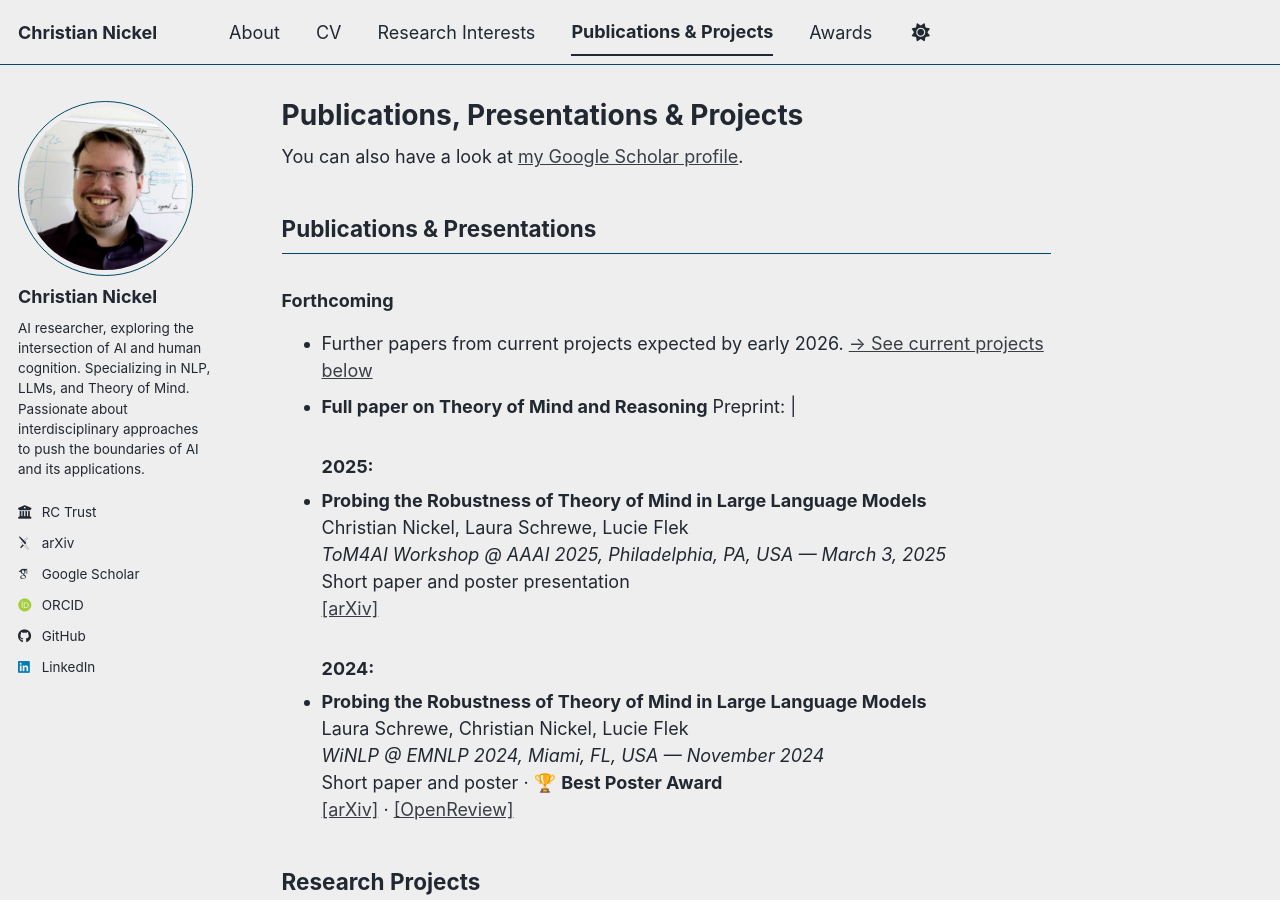
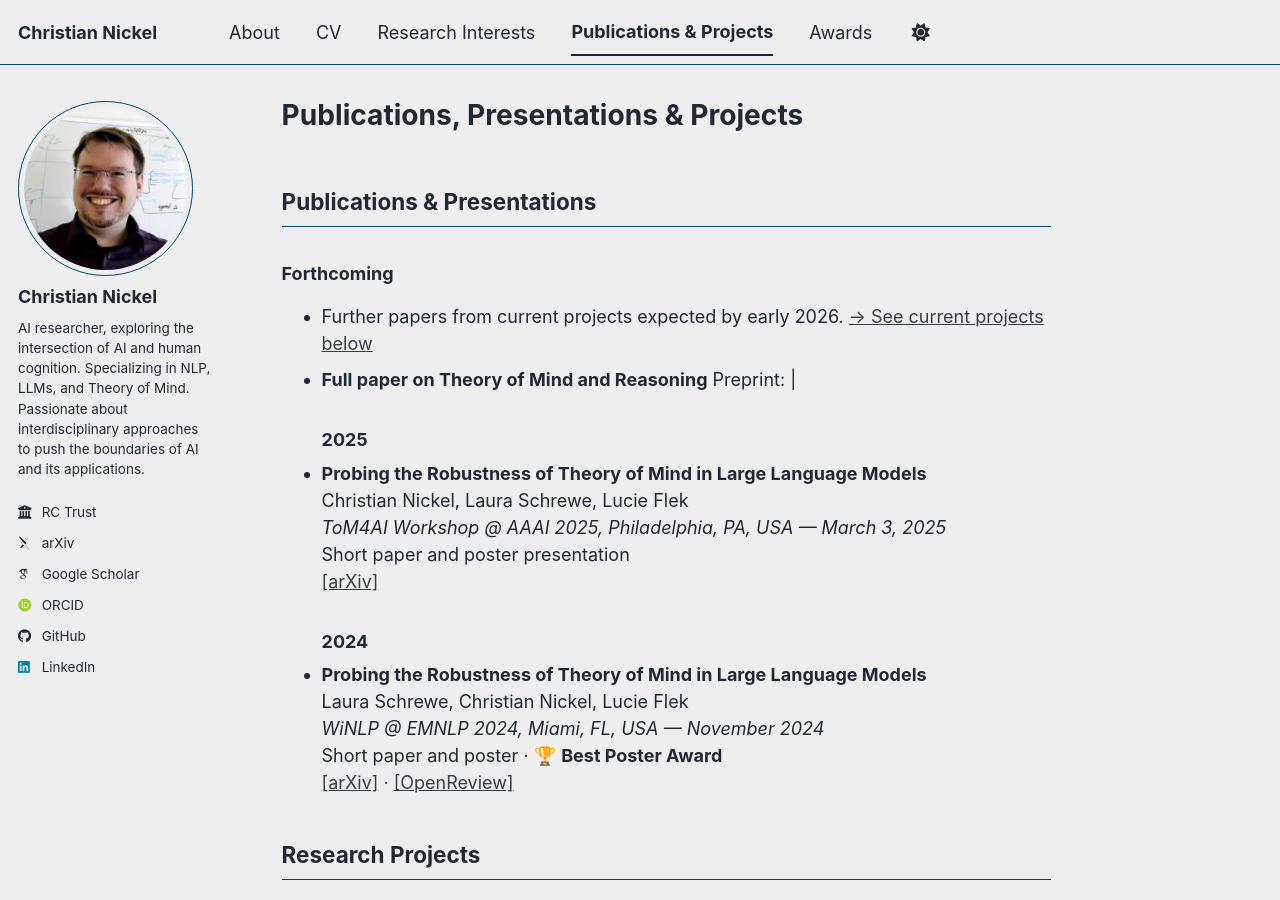
Before and after one commit to christianchrispost/christianchrispost.github.io, a Jekyll site: the page built from _pages/publications-presentations.md, in a window 1280 px wide and 900 px high. Built offline with Jekyll 4.4.1, drawn with Linux system fonts in a browser that asks for light colours; some web fonts are replaced; a script bundle is joined from its source files by our own code; library files that are not in the unit come from our copies.

Commit message:
improved publications-presentations page

```diff
--- a/_pages/publications-presentations.md
+++ b/_pages/publications-presentations.md
@@ -7,22 +7,18 @@
   - /talks/
 ---
 
-{% if site.author.googlescholar %}
-  <div class="wordwrap">You can also have a look at <a href="{{ site.author.googlescholar }}">my Google Scholar profile</a>.</div>
-{% endif %}
-
 ## Publications & Presentations
 ### Forthcoming
 - Further papers from current projects expected by early 2026. [→ See current projects below](#research-projects)
 - **Full paper on Theory of Mind and Reasoning**
   Preprint: |
-### 2025:
+### 2025
 - **Probing the Robustness of Theory of Mind in Large Language Models**
 Christian Nickel, Laura Schrewe, Lucie Flek
 *ToM4AI Workshop @ AAAI 2025, Philadelphia, PA, USA — March 3, 2025*
 Short paper and poster presentation
 [\[arXiv\]](https://arxiv.org/abs/2410.06271)
-### 2024:
+### 2024
 - **Probing the Robustness of Theory of Mind in Large Language Models**
 Laura Schrewe, Christian Nickel, Lucie Flek
 *WiNLP @ EMNLP 2024, Miami, FL, USA — November 2024*
```
